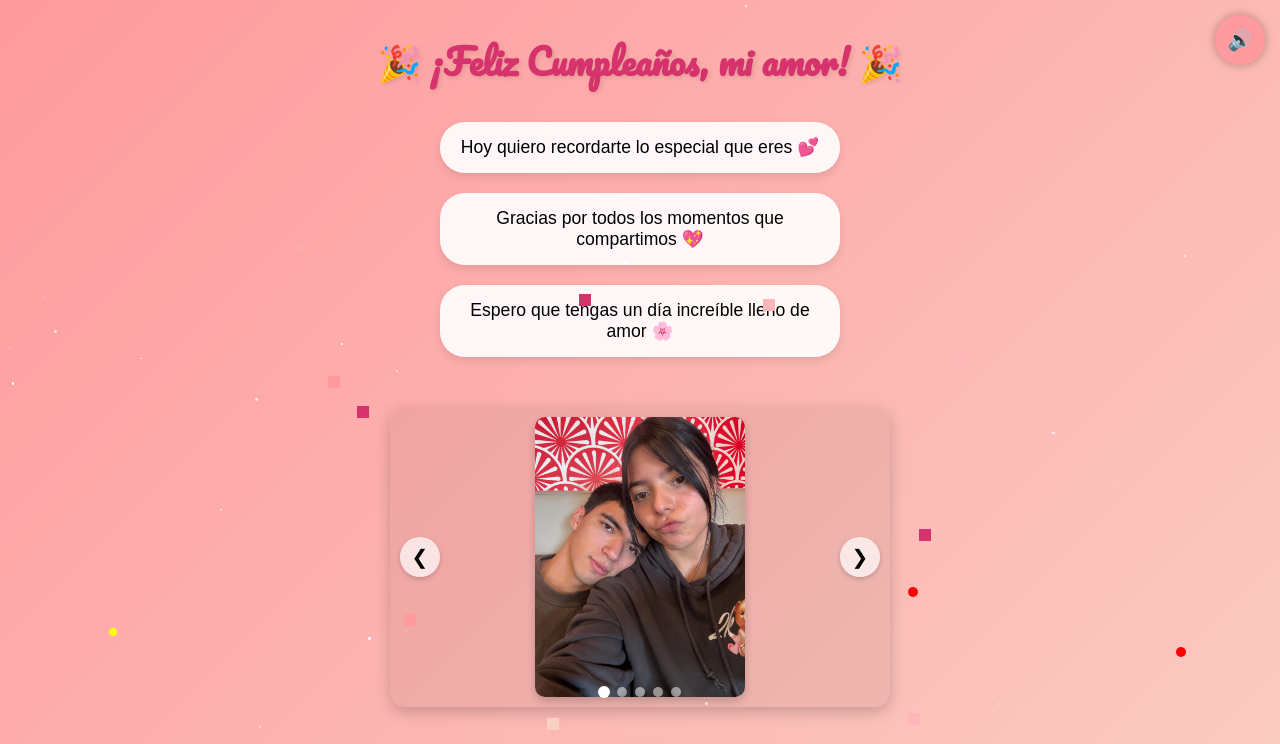
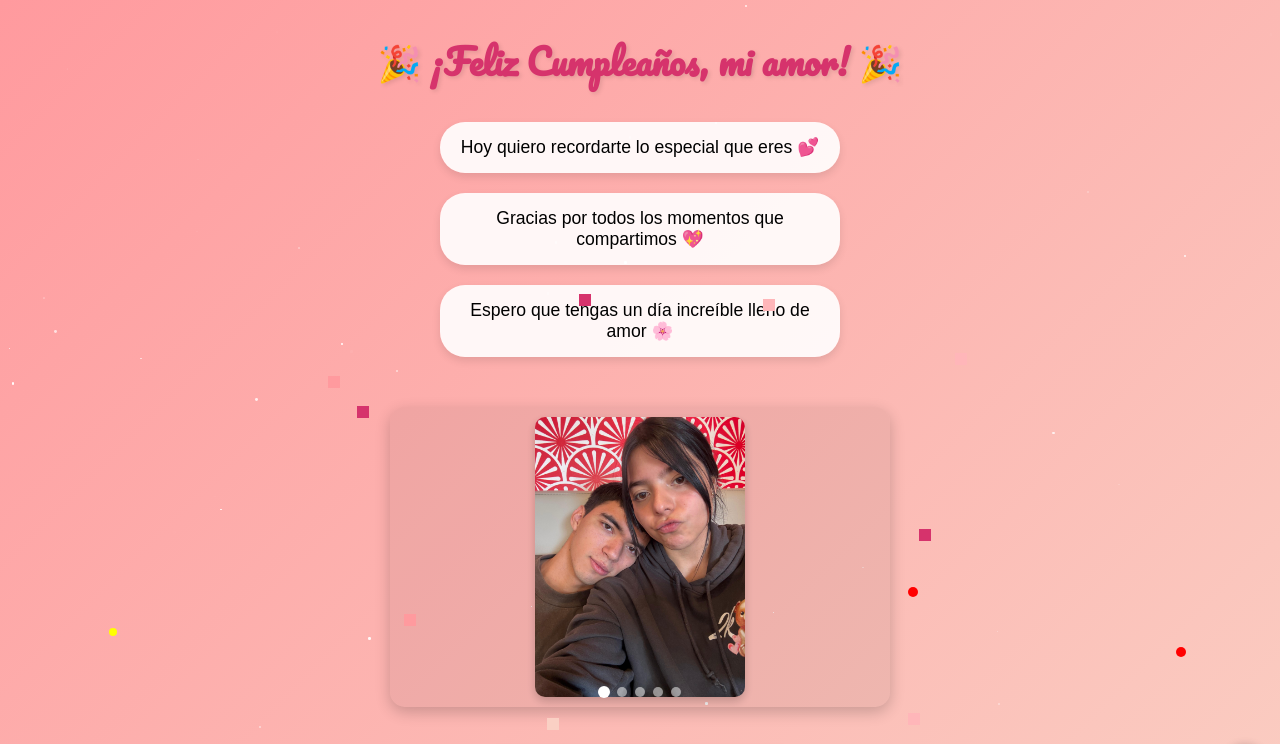
Before and after one commit to hiszaq/pumpe_uwu, a plain HTML site: page index.html in a window 1280 px wide. Both pictures are taken after a click on the element "❤️". Shown: the top 744 px of the page. Drawn offline with Linux system fonts and the light colour scheme.

Commit message:
Update index.html

```diff
--- a/index.html
+++ b/index.html
@@ -38,6 +38,8 @@ body {
   position: relative;
   z-index: 1;
   padding: 20px 0;
+  opacity: 0;
+  transition: opacity 1s ease;
 }
 
 /* Título */
@@ -49,8 +51,8 @@ h1 {
   text-shadow: 2px 2px 4px rgba(0, 0, 0, 0.1);
   padding: 0 10px;
   opacity: 0;
-  animation: fadeIn 1s forwards;
-  animation-delay: 0.5s;
+  transform: translateY(20px);
+  transition: opacity 1s ease, transform 1s ease;
 }
 
 /* Mensajes */
@@ -60,6 +62,9 @@ h1 {
   flex-direction: column;
   align-items: center;
   margin-bottom: 20px;
+  opacity: 0;
+  transform: translateY(20px);
+  transition: opacity 1s ease, transform 1s ease;
 }
 
 .message-bubble {
@@ -72,14 +77,7 @@ h1 {
   max-width: 400px;
   text-align: center;
   box-shadow: 0 4px 8px rgba(0, 0, 0, 0.1);
-  opacity: 0;
-  transform: translateY(20px);
-  animation: fadeInUp 0.8s forwards;
 }
-
-.message-bubble:nth-child(1) { animation-delay: 1s; }
-.message-bubble:nth-child(2) { animation-delay: 2s; }
-.message-bubble:nth-child(3) { animation-delay: 3s; }
 
 /* Galería tipo Instagram */
 .gallery-container {
@@ -97,6 +95,9 @@ h1 {
   display: flex;
   justify-content: center;
   align-items: center;
+  opacity: 0;
+  transform: translateY(20px);
+  transition: opacity 1s ease, transform 1s ease;
 }
 
 .gallery-slide {
@@ -106,7 +107,7 @@ h1 {
   width: 100%;
   height: 100%;
   opacity: 0;
-  transition: opacity 0.5s ease;
+  transition: opacity 0.8s ease;
   display: flex;
   justify-content: center;
   align-items: center;
@@ -123,37 +124,6 @@ h1 {
   object-fit: contain;
   border-radius: 10px;
   box-shadow: 0 4px 10px rgba(0, 0, 0, 0.2);
-}
-
-.gallery-nav {
-  position: absolute;
-  top: 50%;
-  width: 100%;
-  display: flex;
-  justify-content: space-between;
-  transform: translateY(-50%);
-  padding: 0 10px;
-  z-index: 10;
-}
-
-.gallery-nav button {
-  background: rgba(255, 255, 255, 0.7);
-  border: none;
-  width: 40px;
-  height: 40px;
-  border-radius: 50%;
-  display: flex;
-  justify-content: center;
-  align-items: center;
-  font-size: 20px;
-  cursor: pointer;
-  transition: all 0.3s ease;
-  -webkit-tap-highlight-color: transparent;
-  box-shadow: 0 2px 5px rgba(0, 0, 0, 0.2);
-}
-
-.gallery-nav button:hover {
-  background: rgba(255, 255, 255, 0.9);
 }
 
 .gallery-dots {
@@ -188,6 +158,9 @@ h1 {
   width: 100%;
   margin: 20px 0;
   gap: 10px;
+  opacity: 0;
+  transform: translateY(20px);
+  transition: opacity 1s ease, transform 1s ease;
 }
 
 .action-btn {
@@ -202,40 +175,12 @@ h1 {
   width: 80%;
   max-width: 300px;
   box-shadow: 0 4px 8px rgba(0, 0, 0, 0.2);
-  opacity: 0;
-  animation: fadeIn 0.8s forwards;
-  animation-delay: 4s;
   -webkit-tap-highlight-color: transparent;
 }
 
 .action-btn:hover {
   background: #a61e4d;
   transform: translateY(-2px);
-}
-
-#musicBtn {
-  position: fixed;
-  top: 15px;
-  right: 15px;
-  background: #ff9a9e;
-  border-radius: 50%;
-  width: 50px;
-  height: 50px;
-  border: none;
-  cursor: pointer;
-  font-size: 20px;
-  box-shadow: 0 0 10px rgba(0, 0, 0, 0.3);
-  z-index: 9999;
-  display: flex;
-  justify-content: center;
-  align-items: center;
-  -webkit-tap-highlight-color: transparent;
-  opacity: 0;
-  transition: opacity 0.5s ease;
-}
-
-#musicBtn.visible {
-  opacity: 1;
 }
 
 /* Corazón inicial */
@@ -254,22 +199,6 @@ h1 {
 }
 
 /* Animaciones */
-@keyframes fadeIn {
-  from { opacity: 0; }
-  to { opacity: 1; }
-}
-
-@keyframes fadeInUp {
-  from {
-    opacity: 0;
-    transform: translateY(20px);
-  }
-  to {
-    opacity: 1;
-    transform: translateY(0);
-  }
-}
-
 @keyframes beat {
   0% { transform: translate(-50%, -50%) scale(1); }
   100% { transform: translate(-50%, -50%) scale(1.2); }
@@ -366,16 +295,6 @@ h1 {
   #startHeart {
     font-size: 4rem;
   }
-
-  /* Ajustes específicos para Safari iOS */
-  @media not all and (min-resolution:.001dpcm) {
-    @supports (-webkit-appearance:none) {
-      .gallery-container {
-        -webkit-backface-visibility: hidden;
-        -webkit-transform: translateZ(0);
-      }
-    }
-  }
 }
 
 /* Indicador de carga de imágenes */
@@ -401,32 +320,36 @@ h1 {
   max-width: 90%;
 }
 
-/* Contenido oculto inicialmente */
-.hidden-content {
-  display: none;
+/* Control de música discreto */
+.music-control {
+  position: fixed;
+  bottom: 15px;
+  right: 15px;
+  background: rgba(255, 154, 158, 0.7);
+  border-radius: 50%;
+  width: 40px;
+  height: 40px;
+  border: none;
+  cursor: pointer;
+  font-size: 16px;
+  box-shadow: 0 0 10px rgba(0, 0, 0, 0.3);
+  z-index: 9999;
+  display: flex;
+  justify-content: center;
+  align-items: center;
+  -webkit-tap-highlight-color: transparent;
+  opacity: 0.7;
+  transition: opacity 0.3s ease;
 }
 
-/* Efecto de revelación */
-.reveal-content {
-  animation: reveal 1s forwards;
-}
-
-@keyframes reveal {
-  from {
-    opacity: 0;
-    transform: translateY(20px);
-  }
-  to {
-    opacity: 1;
-    transform: translateY(0);
-  }
+.music-control:hover {
+  opacity: 1;
 }
 </style>
 </head>
 <body>
 
-<!-- Contenido oculto inicialmente -->
-<div id="mainContainer" class="hidden-content">
+<div id="mainContainer">
   <h1>🎉 ¡Feliz Cumpleaños, mi amor! 🎉</h1>
 
   <div id="messages">
@@ -452,11 +375,6 @@ h1 {
       <div class="image-loading">Cargando foto 5...</div>
     </div>
 
-    <div class="gallery-nav">
-      <button onclick="navGallery(-1)">❮</button>
-      <button onclick="navGallery(1)">❯</button>
-    </div>
-
     <div class="gallery-dots">
       <div class="gallery-dot active" onclick="showSlide(0)"></div>
       <div class="gallery-dot" onclick="showSlide(1)"></div>
@@ -477,20 +395,25 @@ h1 {
   <source src="AmorMio.mp3" type="audio/mpeg">
   Tu navegador no soporta el elemento de audio.
 </audio>
-<button id="musicBtn" onclick="toggleMusic()">🔇</button>
+<button id="musicControl" class="music-control" onclick="toggleMusic()">🔊</button>
 
 <div id="startHeart">❤️</div>
 
 <script>
 // Variables
 const music = document.getElementById('music');
-const musicBtn = document.getElementById('musicBtn');
+const musicControl = document.getElementById('musicControl');
 const startHeart = document.getElementById('startHeart');
 const mainContainer = document.getElementById('mainContainer');
+const title = document.querySelector('h1');
+const messages = document.getElementById('messages');
+const gallery = document.querySelector('.gallery-container');
+const buttons = document.querySelector('.buttons-container');
 const slides = document.querySelectorAll('.gallery-slide');
 const dots = document.querySelectorAll('.gallery-dot');
 let currentSlide = 0;
 let musicPlaying = false;
+let slideInterval;
 
 // Nombres de archivos de imágenes
 const imageFiles = ['photo1.jpg', 'photo2.jpg', 'photo3.jpg', 'photo4.jpg', 'photo5.jpg'];
@@ -519,15 +442,34 @@ function loadImages() {
 
 // Iniciar todo al tocar corazón
 startHeart.addEventListener('click', () => {
-  // Revelar todo el contenido
-  mainContainer.classList.remove('hidden-content');
-  mainContainer.classList.add('reveal-content');
+  // Revelar todo el contenido con animaciones escalonadas
+  mainContainer.style.opacity = 1;
+
+  setTimeout(() => {
+    title.style.opacity = 1;
+    title.style.transform = 'translateY(0)';
+  }, 300);
+
+  setTimeout(() => {
+    messages.style.opacity = 1;
+    messages.style.transform = 'translateY(0)';
+  }, 600);
+
+  setTimeout(() => {
+    gallery.style.opacity = 1;
+    gallery.style.transform = 'translateY(0)';
+  }, 900);
+
+  setTimeout(() => {
+    buttons.style.opacity = 1;
+    buttons.style.transform = 'translateY(0)';
+  }, 1200);
 
   // Cargar imágenes
   loadImages();
 
-  // Mostrar botón de música
-  musicBtn.classList.add('visible');
+  // Iniciar el cambio automático de imágenes
+  startSlideShow();
 
   // Intentar reproducir música
   const playPromise = music.play();
@@ -536,20 +478,26 @@ startHeart.addEventListener('click', () => {
     playPromise
       .then(() => {
         musicPlaying = true;
-        musicBtn.textContent = '🔊';
+        musicControl.textContent = '🔊';
         startHeart.style.display = 'none';
         generarEstrellas();
       })
       .catch(error => {
         // En iOS, necesitamos una interacción del usuario para reproducir audio
         console.log("Reproducción automática prevenida:", error);
-        musicBtn.textContent = '🔇';
+        musicControl.textContent = '🔇';
         startHeart.style.display = 'none';
         generarEstrellas();
-        alert("Toca el botón de música en la esquina superior derecha para activar el sonido");
       });
   }
 });
+
+// Cambio automático de imágenes
+function startSlideShow() {
+  slideInterval = setInterval(() => {
+    navGallery(1);
+  }, 4000); // Cambia cada 4 segundos
+}
 
 // Navegación de galería
 function showSlide(n) {
@@ -560,6 +508,10 @@ function showSlide(n) {
 
   slides[currentSlide].classList.add('active');
   dots[currentSlide].classList.add('active');
+
+  // Reiniciar el intervalo cuando se cambia manualmente
+  clearInterval(slideInterval);
+  startSlideShow();
 }
 
 function navGallery(direction) {
@@ -583,16 +535,16 @@ function toggleMusic() {
       playPromise
         .then(() => {
           musicPlaying = true;
-          musicBtn.textContent = '🔊';
+          musicControl.textContent = '🔊';
         })
         .catch(error => {
           console.log("Error al reproducir:", error);
-          musicBtn.textContent = '🔇';
+          musicControl.textContent = '🔇';
         });
     }
   } else {
     music.pause();
-    musicBtn.textContent = '🔇';
+    musicControl.textContent = '🔇';
     musicPlaying = false;
   }
 }
```
